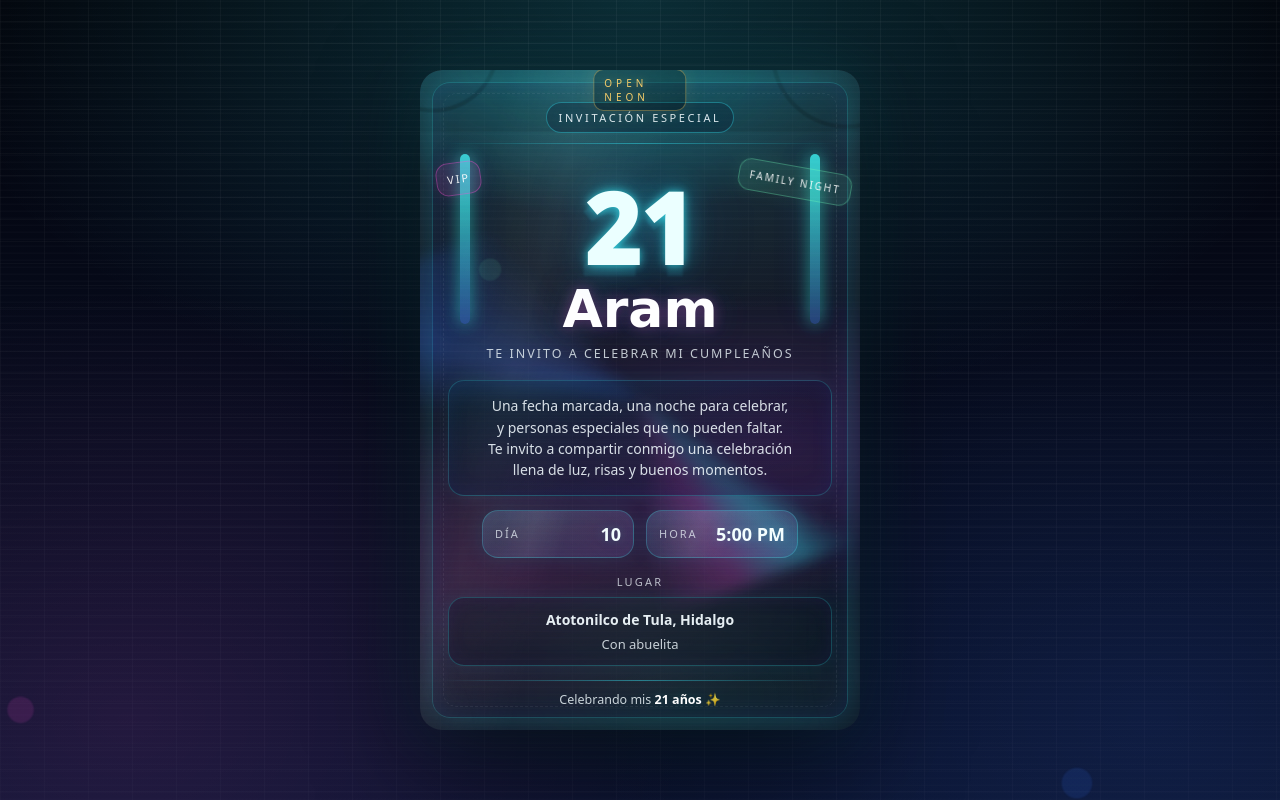
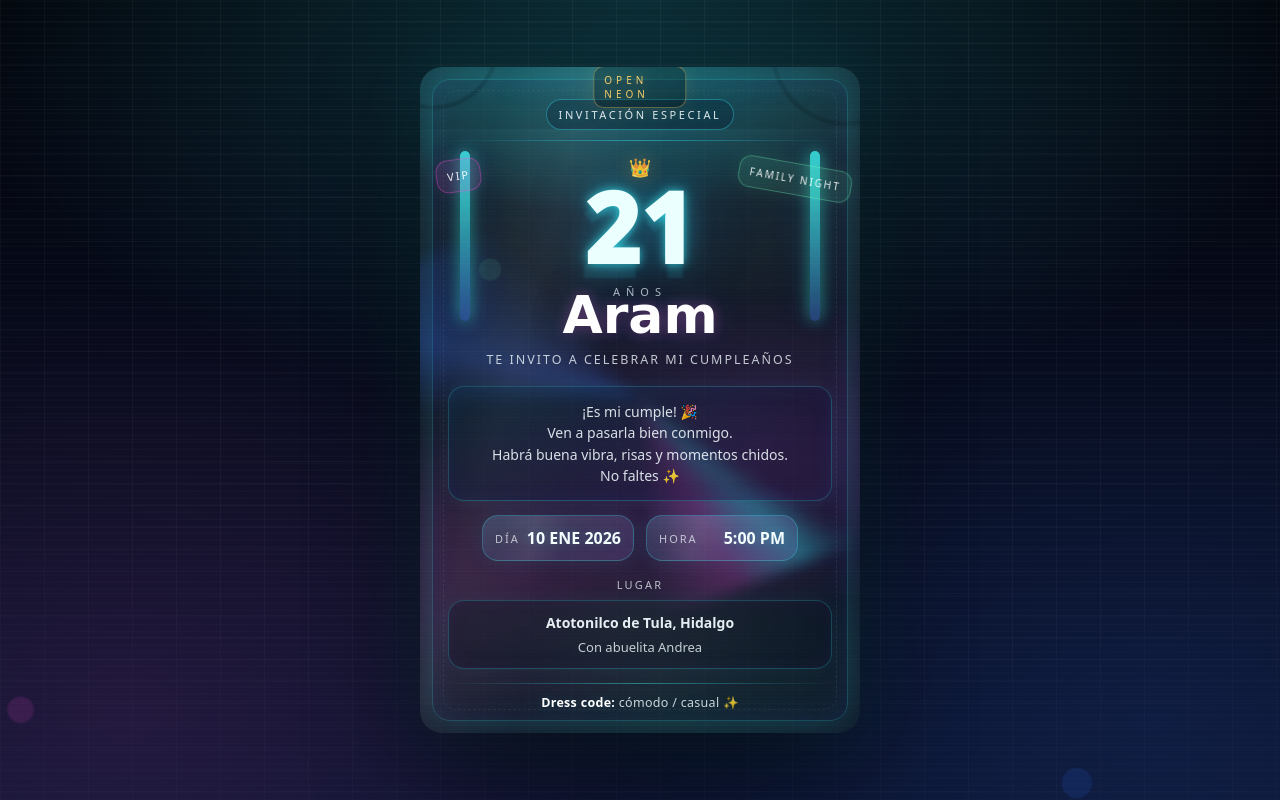
Before and after one commit to Robert1401/invitacion-roberto, a plain HTML site: page index.html in a window 1280 px wide. Drawn offline with Linux system fonts and the light colour scheme.

Commit message:
Update date, remove footer text, add 21 badge + rotating message

```diff
--- a/index.html
+++ b/index.html
@@ -7,13 +7,12 @@
 
   <!-- ================== PREVIEW PARA WHATSAPP ================== -->
   <meta property="og:title" content="Invitación | Aram 21" />
-  <meta property="og:description" content="10 • 5:00 PM • Atotonilco de Tula, Hidalgo (con abuelita). Toca para abrir la invitación ✨" />
+  <meta property="og:description" content="10 de enero 2026 • 5:00 PM • Atotonilco de Tula, Hidalgo (con abuelita Andrea). Toca para abrir la invitación ✨" />
   <meta property="og:type" content="website" />
   <meta property="og:url" content="https://robert1401.github.io/invitacion-roberto/" />
-<meta property="og:image" content="https://robert1401.github.io/invitacion-roberto/assets/preview.png" />
+  <meta property="og:image" content="https://robert1401.github.io/invitacion-roberto/assets/preview.png" />
   <meta property="og:image:width" content="1200" />
   <meta property="og:image:height" content="630" />
-
   <meta name="twitter:card" content="summary_large_image" />
   <meta name="theme-color" content="#37f0ff" />
   <!-- =========================================================== -->
@@ -22,32 +21,31 @@
 </head>
 <body>
 
-  <main class="poster" role="img" aria-label="Invitación de cumpleaños de Roberto">
+  <main class="poster" role="img" aria-label="Invitación de cumpleaños de Aram">
 
-    <!-- Brillos y marco -->
     <div class="bg-glow"></div>
     <div class="frame"></div>
 
-    <!-- Parte superior -->
     <header class="top">
       <div class="pill">INVITACIÓN ESPECIAL</div>
       <div class="divider"></div>
     </header>
 
-    <!-- HERO -->
     <section class="hero">
       <div class="age-wrap">
+        <div class="age-badge" aria-hidden="true">👑</div>
         <div class="age-shadow">21</div>
         <div class="age">21</div>
+        <div class="age-caption">AÑOS</div>
       </div>
 
       <div class="name">Aram</div>
       <div class="subtitle">Te invito a celebrar mi cumpleaños</div>
     </section>
 
-    <!-- MENSAJE -->
+    <!-- MENSAJE (rotador) -->
     <section class="message">
-      <p>
+      <p id="msg">
         Una fecha marcada, una noche para celebrar,<br />
         y personas especiales que no pueden faltar.<br />
         Te invito a compartir conmigo una celebración<br />
@@ -55,11 +53,10 @@
       </p>
     </section>
 
-    <!-- FECHA / HORA -->
     <section class="chips">
       <div class="chip">
         <span class="chip-label">DÍA</span>
-        <span class="chip-value">10</span>
+        <span class="chip-value">10 ENE 2026</span>
       </div>
       <div class="chip">
         <span class="chip-label">HORA</span>
@@ -67,24 +64,37 @@
       </div>
     </section>
 
-    <!-- LUGAR -->
     <section class="place">
       <div class="place-title">LUGAR</div>
       <div class="place-box">
         <div class="place-main">Atotonilco de Tula, Hidalgo</div>
-        <div class="place-sub">Con abuelita</div>
+        <div class="place-sub">Con abuelita Andrea</div>
       </div>
     </section>
 
-    <!-- FOOTER -->
     <footer class="bottom">
       <div class="divider"></div>
       <div class="note">
-        Celebrando mis <strong>21 años</strong> ✨
+        <strong>Dress code:</strong> cómodo / casual ✨
       </div>
     </footer>
 
   </main>
 
+  <!-- Rotador automático de frases (opcional, pero padre) -->
+  <script>
+    const msgs = [
+      `Una fecha marcada, una noche para celebrar,<br/>y personas especiales que no pueden faltar.<br/>Te invito a compartir conmigo una celebración<br/>llena de luz, risas y buenos momentos.`,
+      `¡Es mi cumple! 🎉<br/>Ven a pasarla bien conmigo.<br/>Habrá buena vibra, risas y momentos chidos.<br/>No faltes ✨`,
+      `Tu presencia es el mejor regalo 🫶<br/>Vamos a celebrar juntos.<br/>Te espero para un rato bonito y familiar.<br/>Nos vemos ahí 🤍`,
+      `Noche especial, gente especial ✨<br/>Acompáñame a festejar mis 21.<br/>Un plan tranquilo, familiar y con cariño.<br/>¡Te espero!`
+    ];
+    let i = 0;
+    setInterval(() => {
+      i = (i + 1) % msgs.length;
+      document.getElementById("msg").innerHTML = msgs[i];
+    }, 3500);
+  </script>
+
 </body>
 </html>
--- a/style.css
+++ b/style.css
@@ -554,3 +554,45 @@ body::after{
   .chip{ width: 100%; }
   .message p{ font-size: 13.5px; }
 }
+
+/* ====== Extra: sello 21 años (corona + caption) ====== */
+.age-wrap{ margin-top: 6px; }
+
+.age-badge{
+  position:absolute;
+  top: -6px;
+  left: 50%;
+  transform: translateX(-50%);
+  font-size: 18px;
+  filter: drop-shadow(0 0 10px rgba(255,211,107,.35));
+  opacity: .95;
+}
+
+.age-caption{
+  margin-top: -8px;
+  font-size: 11px;
+  letter-spacing: 6px;
+  color: rgba(242,251,255,.70);
+  text-shadow: 0 0 12px rgba(55,240,255,.15);
+}
+
+/* ====== Mensaje: transiciones suaves para el rotador ====== */
+.message p{
+  transition: opacity .35s ease, transform .35s ease;
+}
+
+/* ====== Footer: que se vea fino sin "celebrando..." ====== */
+.note{
+  letter-spacing: .3px;
+}
+
+/* ====== Chips: que no se corte “10 ENE 2026” ====== */
+.chip-value{
+  font-size: 16px; /* un poquito más chico */
+}
+
+/* ====== Mobile extra: que el texto no se apriete ====== */
+@media (max-width: 420px){
+  .chip-value{ font-size: 15px; }
+  .age-caption{ letter-spacing: 5px; }
+}
```
